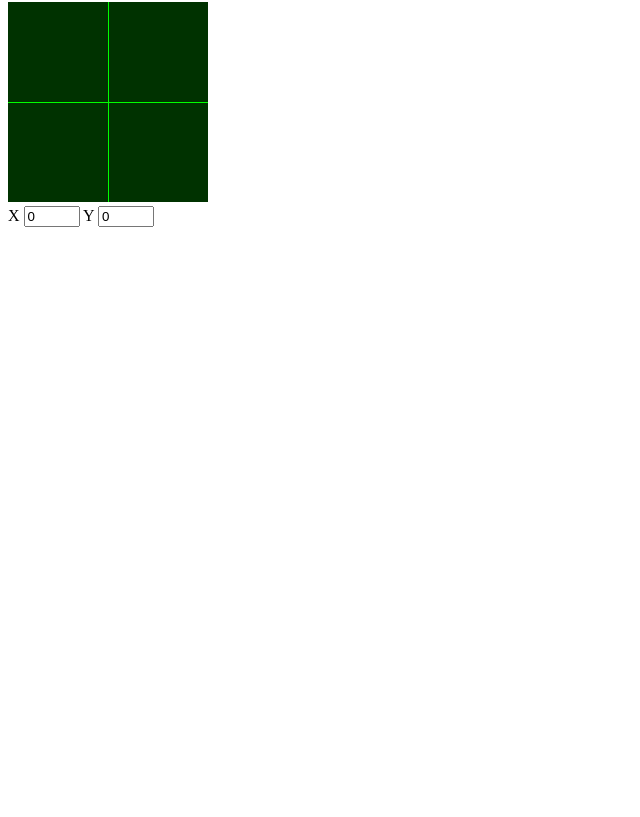
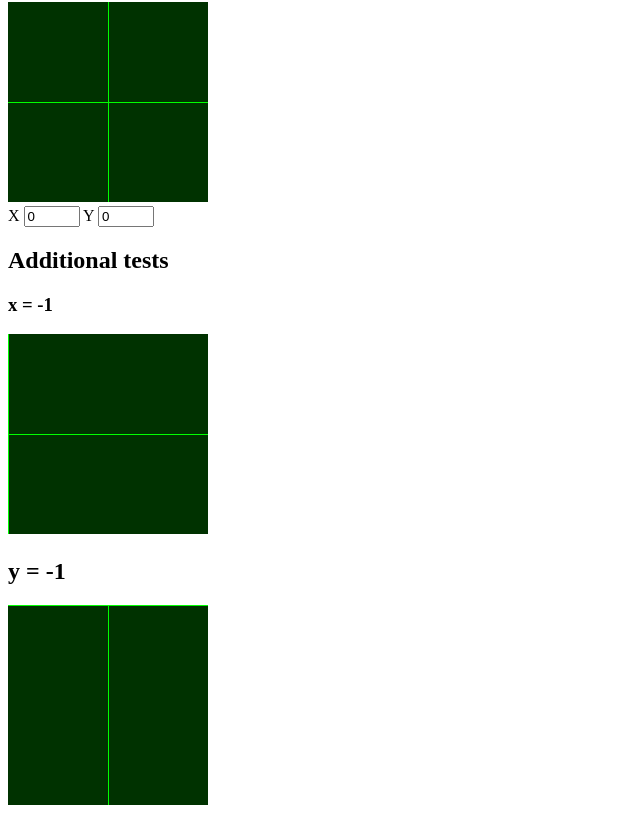
Before and after one commit to openmusic/xycontroller, a website: page demo/index.html in a window 1280 px wide. Shown: the part 78-895 px from the top of the page, without its empty margins (0-640 px from the left). Before the commit the page ends 800 px from the top, so only its background shows below. Drawn offline with Linux system fonts and the light colour scheme.

Commit message:
attribute setting

```diff
--- a/XYController.js
+++ b/XYController.js
@@ -39,14 +39,17 @@
 
 
 	proto.createdCallback = function() {
+
+		this.values = { x: 0, y: 0 };
+
 		// making web components MWC framework proof.
 		this.innerHTML = '';
 
 		var canvas = document.createElement('canvas');
 		canvas.width = defaultWidth;
 		canvas.height = defaultHeight;
-		this.x = 0;
-		this.y = 0;
+		//this.x = 0;
+		//this.y = 0;
 		this.canvas = canvas;
 		this.context = canvas.getContext('2d');
 		this.appendChild(canvas);
@@ -57,6 +60,7 @@
 
 
 	proto.attachedCallback = function() {
+		this.readAttributes();
 		this.listenToInput();
 		this.updateDisplay();
 	};
@@ -64,6 +68,41 @@
 
 	proto.detachedCallback = function() {
 		this.stopListeningToInput();
+	};
+
+
+	proto.readAttributes = function() {
+		var that = this;
+		['x', 'y'].forEach(function(attr) {
+			that.setValue(attr, that.getAttribute(attr));
+		});
+	};
+
+
+	proto.setValue = function(name, value) {
+		if(value !== undefined && value !== null) {
+			this.values[name] = value;
+		} /*
+		// TODO: perhaps it doesn't make sense to delete the internal value ;-)
+		 else {
+			if(this.values[name]) {
+				delete(this.values[name]);
+			}
+		}*/
+		this.updateDisplay();
+	};
+
+
+	proto.getValue = function(name) {
+		return this.values[name];
+	};
+
+
+	proto.attributeChangedCallback = function(attr, oldValue, newValue, namespace) {
+
+		this.setValue(attr, newValue);
+		// TODO: do we want to dispatch an event if oldValue != newValue?
+
 	};
 
 
@@ -138,8 +177,10 @@
 		relX = (eventX / canvasWidth - 0.5) * 2;
 		relY = (eventY / canvasHeight - 0.5) * 2;
 
-		this.x = relX;
-		this.y = relY;
+		//this.x = relX;
+		//this.y = relY;
+		this.setValue('x', relX);
+		this.setValue('y', relY);
 
 		// emit event and...
 		var e = new CustomEvent('input', { detail: { x: relX, y: relY }});
@@ -159,7 +200,7 @@
 
 	proto.updateDisplay = function() {
 		this.resetCanvas();
-		render(this.canvas, this.x, this.y);
+		render(this.canvas, this.getValue('x') * 1, this.getValue('y') * 1);
 	};
 
 
--- a/demo/index.html
+++ b/demo/index.html
@@ -14,5 +14,11 @@
 		X <input type="number" min="-1" max="1" value="0" id="xSlider" />
 		Y <input type="number" min="-1" max="1" value="0" id="ySlider" />
 
+		<h2>Additional tests</h2>
+		<h3>x = -1</h3>
+		<openmusic-xycontroller x="-1"></openmusic-xycontroller>
+		<h2>y = -1</h3>
+		<openmusic-xycontroller y="-1"></openmusic-xycontroller>
+
 	</body>
 </html>
```
Also changed, not shown: demo/demo.js (+9 -0 lines), README.md.
